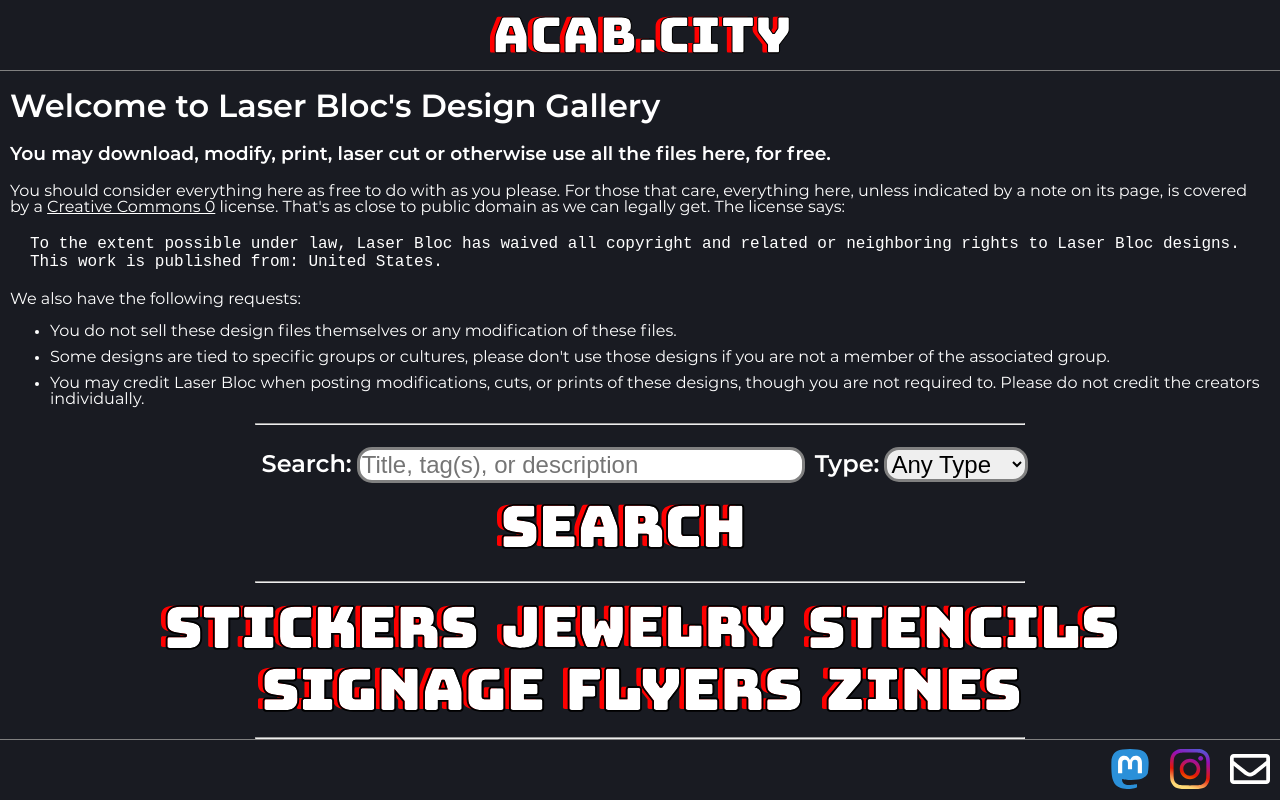
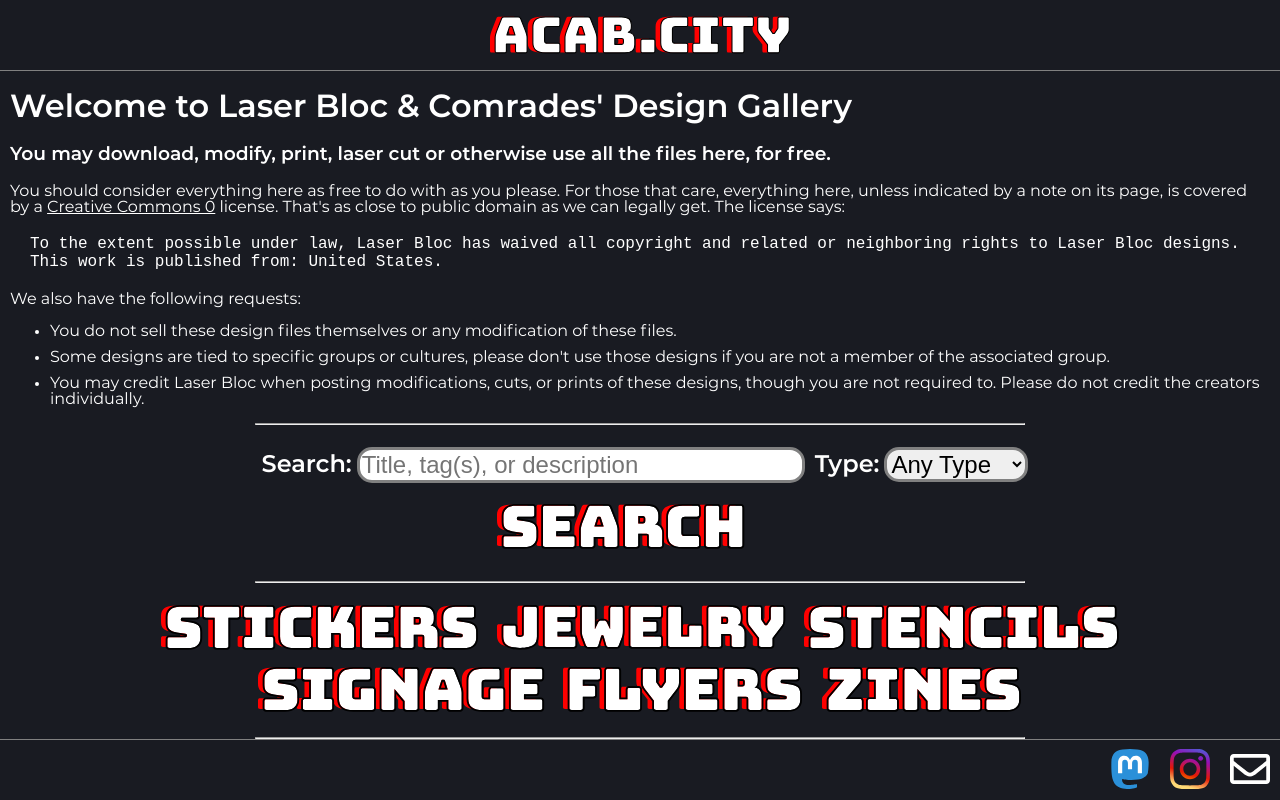
Before and after one commit to hkolbeck/design-host, a website: page site/index.html in a window 1280 px wide. Drawn offline with Linux system fonts and the light colour scheme; no server answers; files whose address does not match are found by name.

Commit message:
Comrades

```diff
--- a/site/index.html
+++ b/site/index.html
@@ -41,7 +41,7 @@
 </div>
 <div class="index-content">
     <div>
-        <h1>Welcome to Laser Bloc's Design Gallery</h1>
+        <h1>Welcome to Laser Bloc & Comrades' Design Gallery</h1>
         <h3>
             You may download, modify, print, laser cut or otherwise use all the files here, for free.
         </h3>
```
